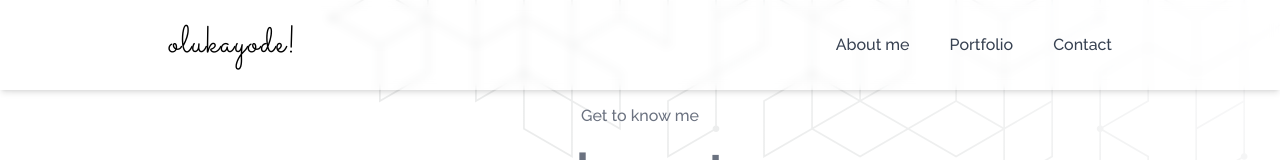
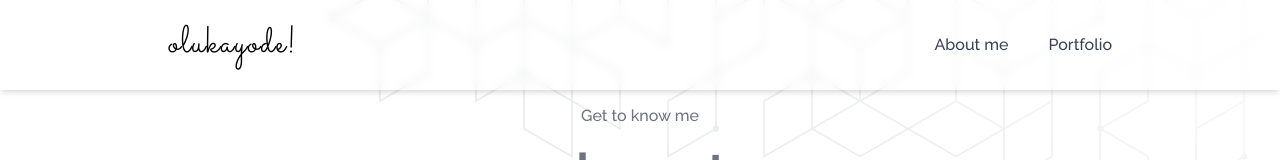
Before and after one commit to blaqnativity/myportfolios.com, a Nuxt app: page /about in a window 1280 px wide. Shown: the top 160 px of the page. Built offline with nearby package versions, Linux system fonts and the light colour scheme.

Commit message:
contact page deleted and nuxtlink

```diff
--- a/components/navbar.vue
+++ b/components/navbar.vue
@@ -12,7 +12,6 @@
       <ul class="main_menu hidden space-x-10 md:flex">
         <li><NuxtLink to="/about">About me</NuxtLink></li>
         <li><NuxtLink to="/portfolio">Portfolio</NuxtLink></li>
-        <li><NuxtLink to="/contact">Contact</NuxtLink></li>
       </ul>
 
       <div class="togglebtn block md:hidden">
@@ -22,7 +21,6 @@
       <div class="dropdown_menu">
         <li><NuxtLink to="/about">About me</NuxtLink></li>
         <li><NuxtLink to="/">Portfolio</NuxtLink></li>
-        <li><NuxtLink to="/contact">Contact</NuxtLink></li>
       </div>
     </nav>
   </section>
--- a/pages/about.vue
+++ b/pages/about.vue
@@ -29,7 +29,7 @@
 
     <!-- sticky links -->
     <div
-      class="hidden fixed left-[2rem] bottom-[2rem] md:flex flex-col gap-6 shadow-lg p-3 bg-gray-100 rounded-full hover:bg-white border"
+      class="fixed left-[2rem] bottom-[2rem] md:flex flex-col gap-6 shadow-lg p-3 bg-gray-100 rounded-full hover:bg-white border"
     >
       <NuxtLink to="/"
         ><img class="w-8 h-8" src="~/assets/img/whatsapp.svg" alt=""
```
